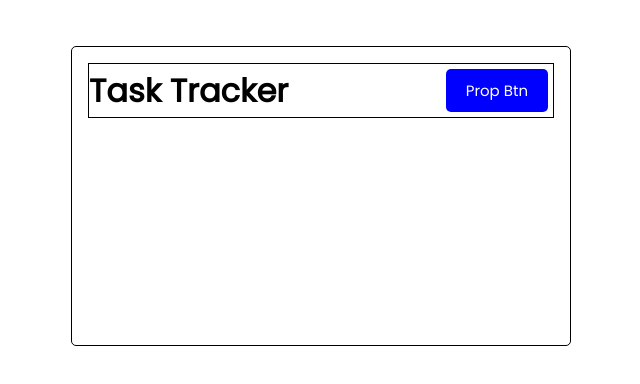
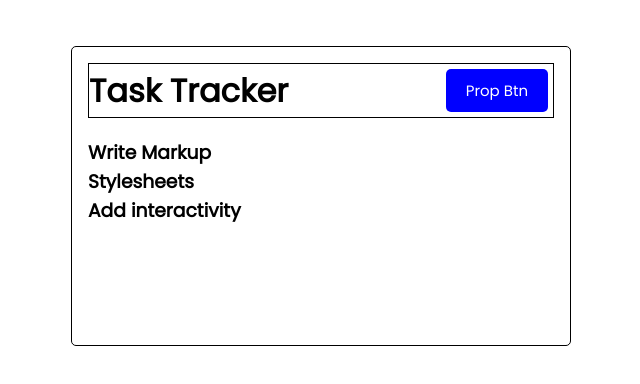
Before and after one commit to ShakexSempe/react-task-tracker, a React (Create React App) app: page / in a window 1280 px wide. Shown: the top 384 px of the page, without its empty margins (319-959 px from the left). Built offline with nearby package versions, Linux system fonts and the light colour scheme.

Commit message:
Tasks.js

```diff
--- a/src/App.js
+++ b/src/App.js
@@ -1,10 +1,12 @@
 import Header from './components/Header';
+import Tasks from './components/Tasks';
 
 function App() {
 
   return (
     <div className="container">
       <Header />
+      <Tasks />
     </div>
   );
 }
--- /dev/null
+++ b/src/components/Tasks.js
@@ -0,0 +1,36 @@
+import { useState } from "react"
+
+const Tasks = () => {
+    const [tasks,setTasks] = useState(
+        [
+            {
+                id: 1,
+                text: 'Write Markup',
+                day: 'Monday',
+                reminder: true,
+            },
+            {
+                id: 2,
+                text: 'Stylesheets',
+                day: 'Tuesday',
+                reminder: true,
+            },
+            {
+                id: 3,
+                text: 'Add interactivity',
+                day: 'Wednesday',
+                reminder: false,
+            },
+        ]
+    )
+
+    return (
+        <>
+            {tasks.map((task) => (
+                <h3 key={task.id}>{task.text}</h3>
+            ))}
+        </>
+        )
+}
+
+export default Tasks
```
